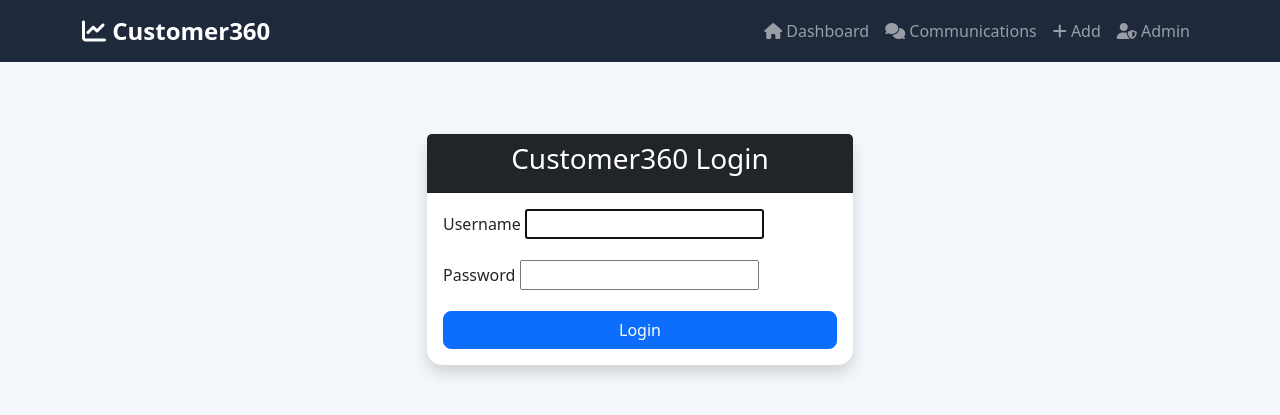
After one commit to ansh1658/customer360-crm, a Django app: page /accounts/login/ in a window 1280 px wide. The commit adds this page. Shown: the top 415 px of the page. Run offline with Django 5.2, Linux system fonts and the light colour scheme; some libraries are stand-ins or nearby versions.

Commit message:
Add user authentication with login and logout

```diff
--- a/customer360/templates/customer360/base.html
+++ b/customer360/templates/customer360/base.html
@@ -78,43 +78,54 @@ data-bs-target="#menu">
 <div
 class="collapse navbar-collapse"
 id="menu">
-
-<ul class="navbar-nav ms-auto">
+<ul class="navbar-nav ms-auto align-items-center">
 
     <li class="nav-item">
-<a class="nav-link"
-href="{% url 'dashboard' %}">
-<i class="fa-solid fa-house"></i>
-Dashboard
+        <a class="nav-link" href="{% url 'dashboard' %}">
+            <i class="fa-solid fa-house"></i> Dashboard
         </a>
     </li>
 
     <li class="nav-item">
-<a class="nav-link"
-href="{% url 'communication_list' %}">
-<i class="fa-solid fa-comments"></i>
-Communications
+        <a class="nav-link" href="{% url 'communication_list' %}">
+            <i class="fa-solid fa-comments"></i> Communications
         </a>
     </li>
 
     <li class="nav-item">
-<a class="nav-link"
-href="{% url 'add_communication' %}">
-<i class="fa-solid fa-plus"></i>
-Add
+        <a class="nav-link" href="{% url 'add_communication' %}">
+            <i class="fa-solid fa-plus"></i> Add
         </a>
     </li>
 
     <li class="nav-item">
-<a class="nav-link"
-href="/admin/">
-<i class="fa-solid fa-user-shield"></i>
-Admin
+        <a class="nav-link" href="/admin/">
+            <i class="fa-solid fa-user-shield"></i> Admin
         </a>
     </li>
 
+    {% if user.is_authenticated %}
+
+    <li class="nav-item ms-3">
+        <span class="navbar-text text-white">
+            <i class="fa-solid fa-user"></i>
+            {{ user.username }}
+        </span>
+    </li>
+
+    <li class="nav-item ms-2">
+        <form method="post" action="{% url 'logout' %}">
+            {% csrf_token %}
+            <button type="submit" class="btn btn-outline-light btn-sm">
+                <i class="fa-solid fa-right-from-bracket"></i>
+                Logout
+            </button>
+        </form>
+    </li>
+
+    {% endif %}
+
 </ul>
-
 </div>
 
 </div>
--- /dev/null
+++ b/customer360/templates/registration/login.html
@@ -0,0 +1,43 @@
+{% extends "customer360/base.html" %}
+
+{% block title %}Login{% endblock %}
+
+{% block content %}
+<div class="container mt-5" style="max-width: 450px;">
+    <div class="card shadow">
+        <div class="card-header bg-dark text-white text-center">
+            <h3>Customer360 Login</h3>
+        </div>
+
+        <div class="card-body">
+
+            {% if form.errors %}
+            <div class="alert alert-danger">
+                Invalid username or password.
+            </div>
+            {% endif %}
+
+            <form method="post">
+                {% csrf_token %}
+
+                <div class="mb-3">
+                    <label class="form-label">Username</label>
+                    {{ form.username }}
+                </div>
+
+                <div class="mb-3">
+                    <label class="form-label">Password</label>
+                    {{ form.password }}
+                </div>
+
+                <button class="btn btn-primary w-100" type="submit">
+                    Login
+                </button>
+
+                <input type="hidden" name="next" value="{{ next }}">
+            </form>
+
+        </div>
+    </div>
+</div>
+{% endblock %}
--- a/customer360/views.py
+++ b/customer360/views.py
@@ -7,11 +7,12 @@ from django.db.models import Q
 from django.http import HttpResponse
 from django.shortcuts import get_object_or_404, redirect, render
 from django.utils import timezone
+from django.contrib.auth.decorators import login_required
 
 from .forms import CommunicationForm
 from .models import Communication
 
-
+@login_required
 def dashboard(request):
     total = Communication.objects.count()
 
--- a/customer360_project/urls.py
+++ b/customer360_project/urls.py
@@ -1,7 +1,8 @@
 from django.contrib import admin
-from django.urls import path, include
+from django.urls import include, path
 
 urlpatterns = [
     path("admin/", admin.site.urls),
+    path("accounts/", include("django.contrib.auth.urls")),
     path("", include("customer360.urls")),
 ]
```
Also changed, not shown: customer360_project/settings.py (+6 -1 lines), db.sqlite3. Lines whose indentation alone changed are shown as unchanged.
